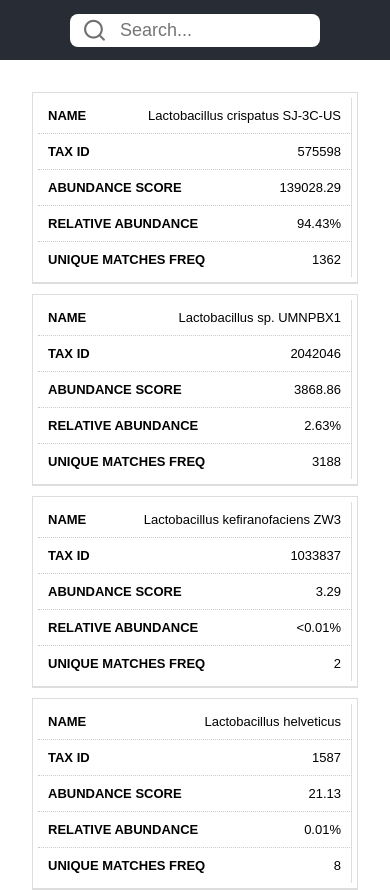
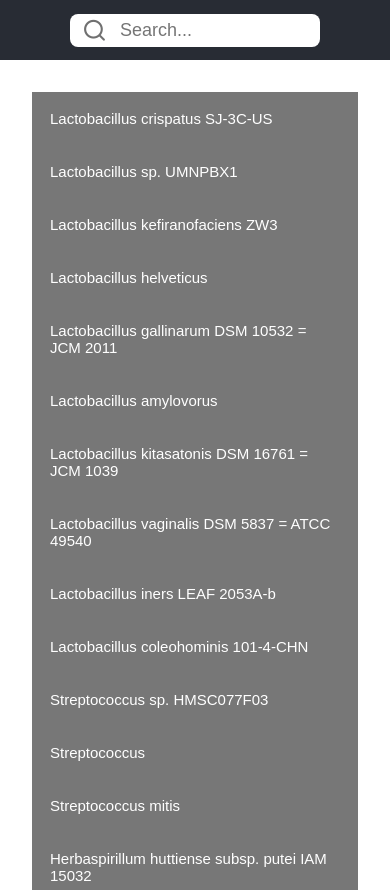
Before and after one commit to vib3sf/biom-app, a React (Create React App) app: page / in a window 390 px wide. Shown: the top 890 px of the page. Built offline with nearby package versions, Linux system fonts and the light colour scheme; the HTML template or start-up script is replaced by a standard one.

Commit message:
make row collapsing

```diff
--- a/src/components/Row/Row.css
+++ b/src/components/Row/Row.css
@@ -15,4 +15,19 @@
     text-transform: uppercase;
     font-weight: bold;
   }
+  .collapsible {
+    background-color: #777;
+    color: white;
+    cursor: pointer;
+    padding: 18px;
+    width: 100%;
+    border: none;
+    text-align: left;
+    outline: none;
+    font-size: 15px;
+  }
+
+  .collapsible:hover {
+    background-color: #555;
+  }
 }
--- a/src/components/Row/Row.tsx
+++ b/src/components/Row/Row.tsx
@@ -1,9 +1,39 @@
+import { useEffect, useState } from "react";
 import { biomApi } from "../../services/bioms/bioms.api";
 import { BiomDto } from "../../services/bioms/bioms.dto";
 import "./Row.css";
 
 export function Row({ biomElem }: { biomElem: BiomDto }) {
+  const [isActive, setIsActive] = useState(false);
+  const [windowWidth, setWindowWidth] = useState(window.innerWidth);
+  const collapseRow = windowWidth < 640;
+
+  useEffect(() => {
+    const handleWindowResize = () => {
+      setWindowWidth(window.innerWidth);
+    };
+
+    window.addEventListener("resize", handleWindowResize);
+
+    return () => {
+      window.removeEventListener("resize", handleWindowResize);
+    };
+  }, []);
+
   return (
+    <>
+      {collapseRow ? (
+        <button
+          type="button"
+          className="collapsible"
+          onClick={() => setIsActive(!isActive)}
+        >
+          {biomElem.name}
+        </button>
+      ) : (
+        ""
+      )}
+      {isActive || !collapseRow ? (
         <tr>
           {Object.values(biomElem).map((elem, index) => (
             <td key={index} data-label={biomApi.getTableHead()[index]}>
@@ -11,5 +41,9 @@ export function Row({ biomElem }: { biomElem: BiomDto }) {
             </td>
           ))}
         </tr>
+      ) : (
+        ""
+      )}
+    </>
   );
 }
```
Lines whose indentation alone changed are shown as unchanged.
